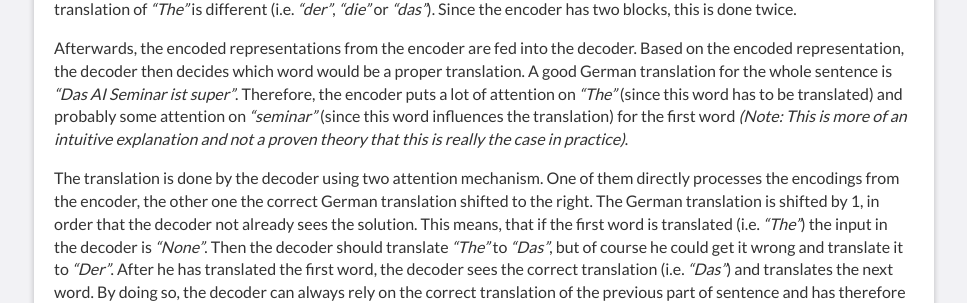
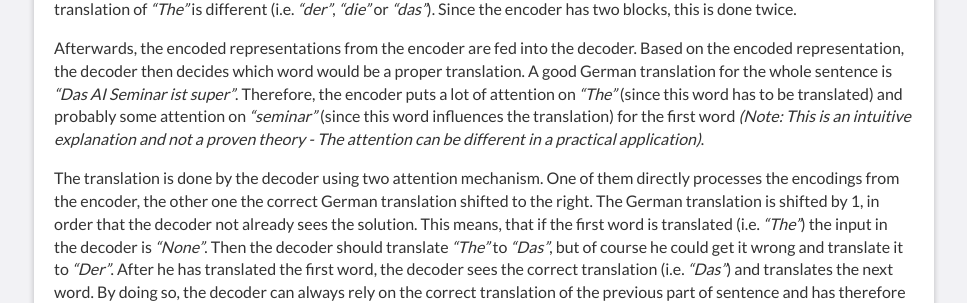
Before and after one commit to sagerpascal/sagerpascal.github.io, a Jekyll site: the page built from _posts/2021-04-13-EVA-Part3.md, in a window 1280 px wide and 900 px high, scrolled down 2606 px. Shown: the part 154-457 px from the top of the window, without its empty margins (156-1123 px from the left). Built offline with Jekyll 4.4.1, drawn with Linux system fonts in a browser that asks for light colours; comment, search, counter and statistics services are not loaded.

Commit message:
Update Blogpost

```diff
--- a/_posts/2021-04-13-EVA-Part3.md
+++ b/_posts/2021-04-13-EVA-Part3.md
@@ -68,7 +68,7 @@ A typical task of a sequence-to-sequence models is machine translation. Imagine
 
 The attention mechanisms are used to calculate the attention of all words, given a specific word. For example, the word *"seminar"* will get a lot of attention for the word *"The"*, because depending on the noun (i.e. *"seminar"*), the German translation of *"The"* is different (i.e. *"der"*, *"die"* or *"das"*). Since the encoder has two blocks, this is done twice.
 
-Afterwards, the encoded representations from the encoder are fed into the decoder. Based on the encoded representation, the decoder then decides which word would be a proper translation. A good German translation for the whole sentence is *"Das AI Seminar ist super"*. Therefore, the encoder puts a lot of attention on *"The"* (since this word has to be translated) and probably some attention on *"seminar"* (since this word influences the translation) for the first word *(Note: This is more of an intuitive explanation and not a proven theory that this is really the case in practice)*.
+Afterwards, the encoded representations from the encoder are fed into the decoder. Based on the encoded representation, the decoder then decides which word would be a proper translation. A good German translation for the whole sentence is *"Das AI Seminar ist super"*. Therefore, the encoder puts a lot of attention on *"The"* (since this word has to be translated) and probably some attention on *"seminar"* (since this word influences the translation) for the first word *(Note: This is an intuitive explanation and not a proven theory - The attention can be different in a practical application)*.
 
 The translation is done by the decoder using two attention mechanism. One of them directly processes the encodings from the encoder, the other one the correct German translation shifted to the right. The German translation is shifted by 1, in order that the decoder not already sees the solution. This means, that if the first word is translated (i.e. *"The"*) the input in the decoder is *"None"*. Then the decoder should translate *"The"* to *"Das"*, but of course he could get it wrong and translate it to *"Der"*. After he has translated the first word, the decoder sees the correct translation (i.e. *"Das"*) and translates the next word. By doing so, the decoder can always rely on the correct translation of the previous part of sentence and has therefore a stable training.
 
```
